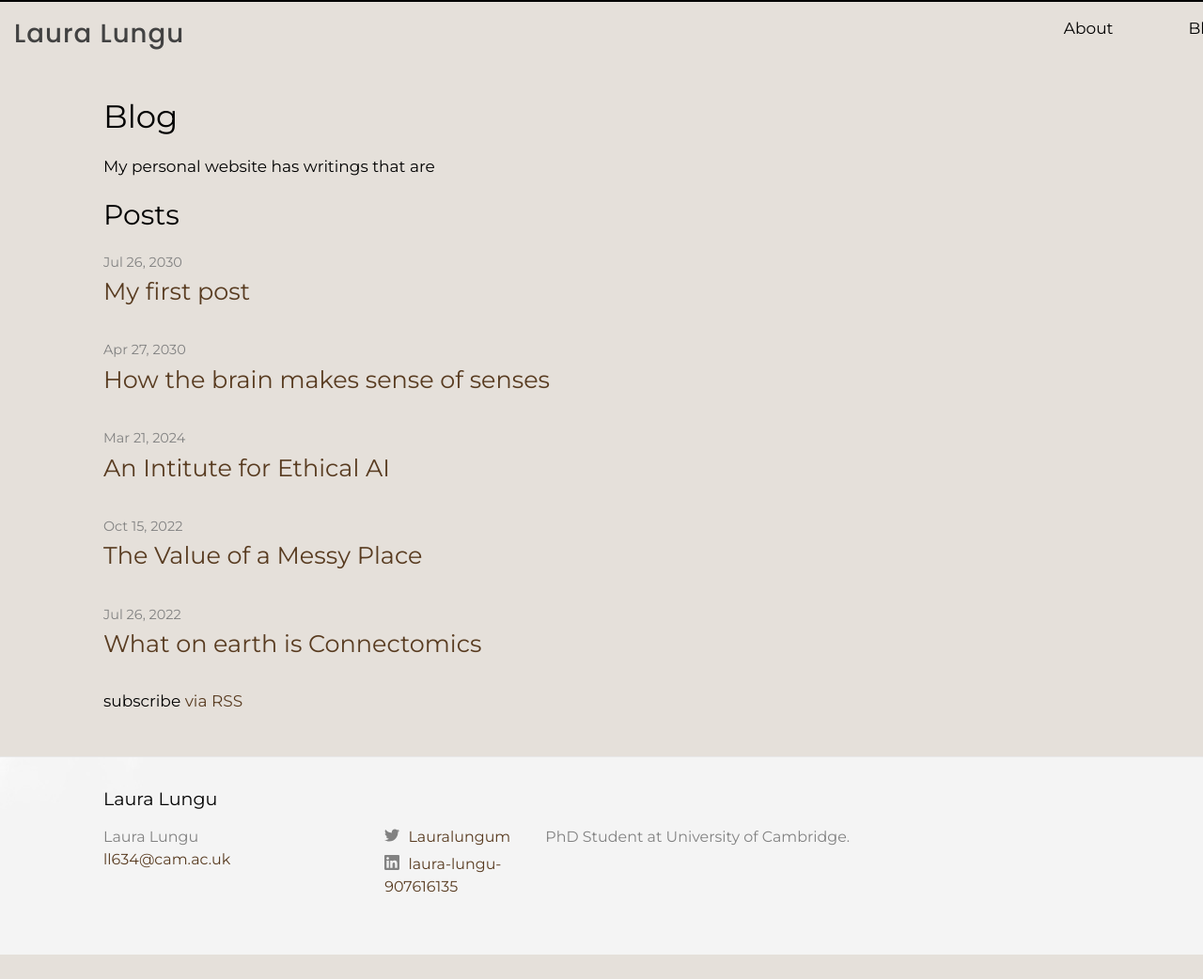
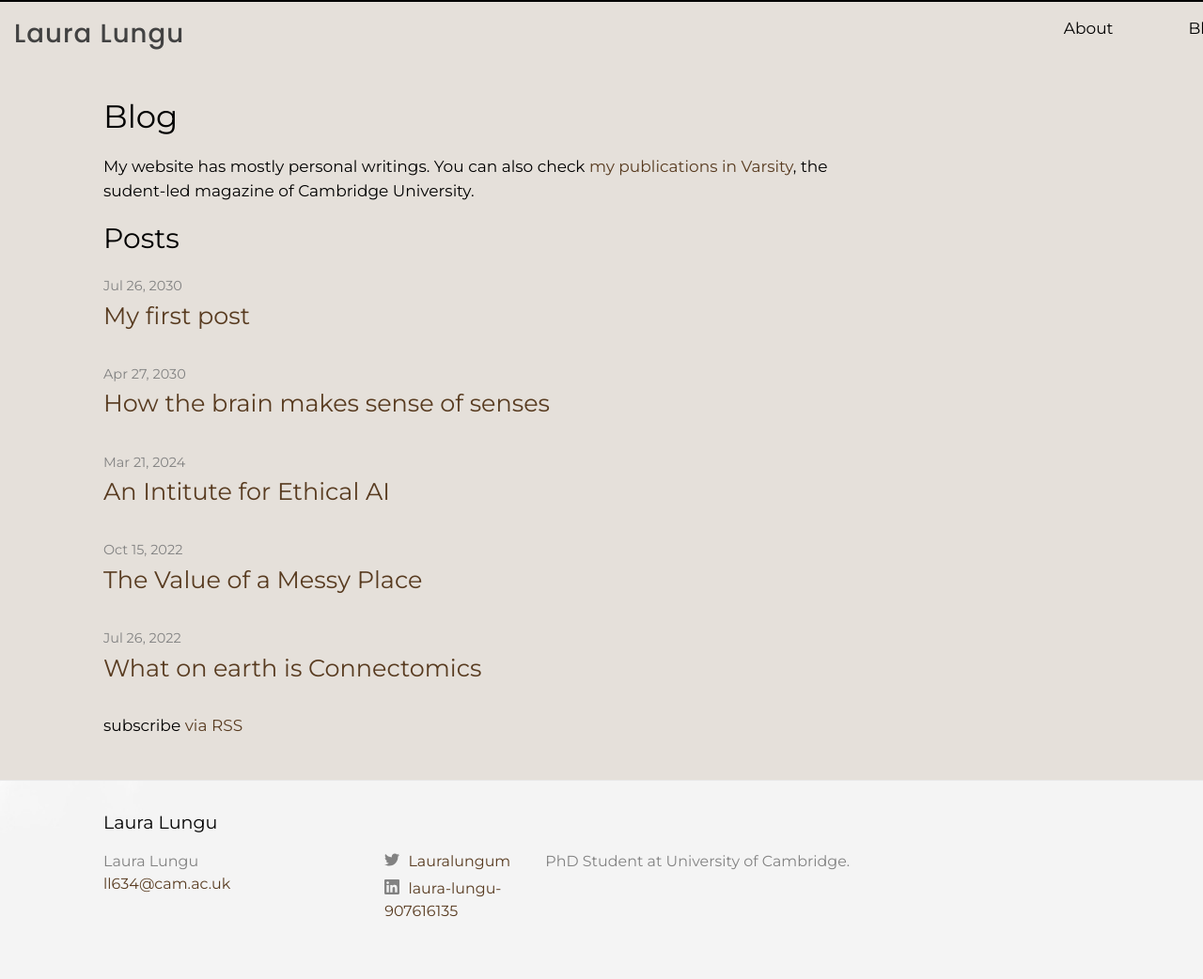
Before and after one commit to lauralungum/minima.webpage, a Jekyll site: the page built from Blog/index.markdown, in a window 1280 px wide. Shown: the whole page at 94% size. Built offline with Jekyll 4.4.1, drawn with Linux system fonts in a browser that asks for light colours; some web fonts are replaced; before the commit the page ends 1016 px from its top, so only the background shows below that.

Commit message:
blog description

```diff
--- a/Blog/index.markdown
+++ b/Blog/index.markdown
@@ -7,4 +7,4 @@ title: "Blog"
 category: blog
 ---
 
-My personal website has writings that are
+My website has mostly personal writings. You can also check [my publications in Varsity](https://www.varsity.co.uk/profile/laura-lungu), the sudent-led magazine of Cambridge University.
```
Also changed, not shown: about.markdown (line endings or trailing spaces).
